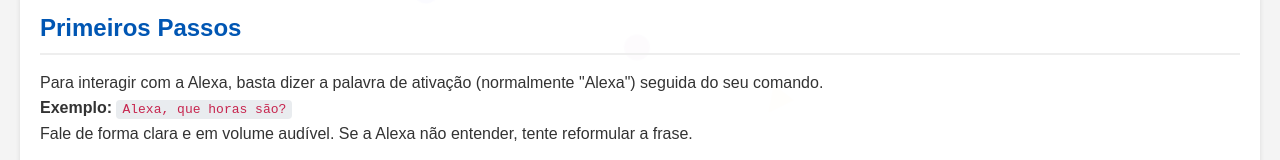
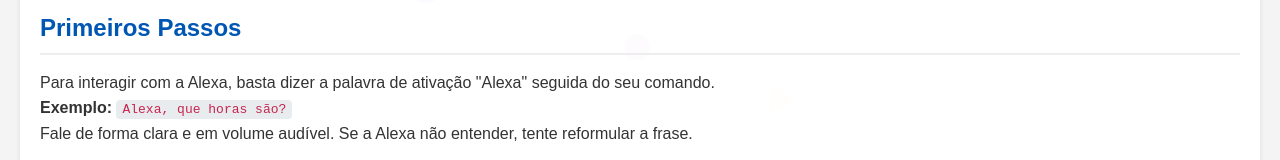
Before and after one commit to pborgesagir/tutorialalexateia, a plain HTML site: page index.html in a window 1280 px wide. Shown: the part 602-762 px from the top of the page. Drawn offline with Linux system fonts and the light colour scheme.

Commit message:
Update index.html

```diff
--- a/index.html
+++ b/index.html
@@ -219,7 +219,7 @@
 
         <section id="primeiros-passos">
             <h2>Primeiros Passos</h2>
-            <p>Para interagir com a Alexa, basta dizer a palavra de ativação (normalmente "Alexa") seguida do seu comando.</p>
+            <p>Para interagir com a Alexa, basta dizer a palavra de ativação "Alexa" seguida do seu comando.</p>
             <p><strong>Exemplo:</strong> <code>Alexa, que horas são?</code></p>
             <p>Fale de forma clara e em volume audível. Se a Alexa não entender, tente reformular a frase.</p>
             <div class="warning">
```
